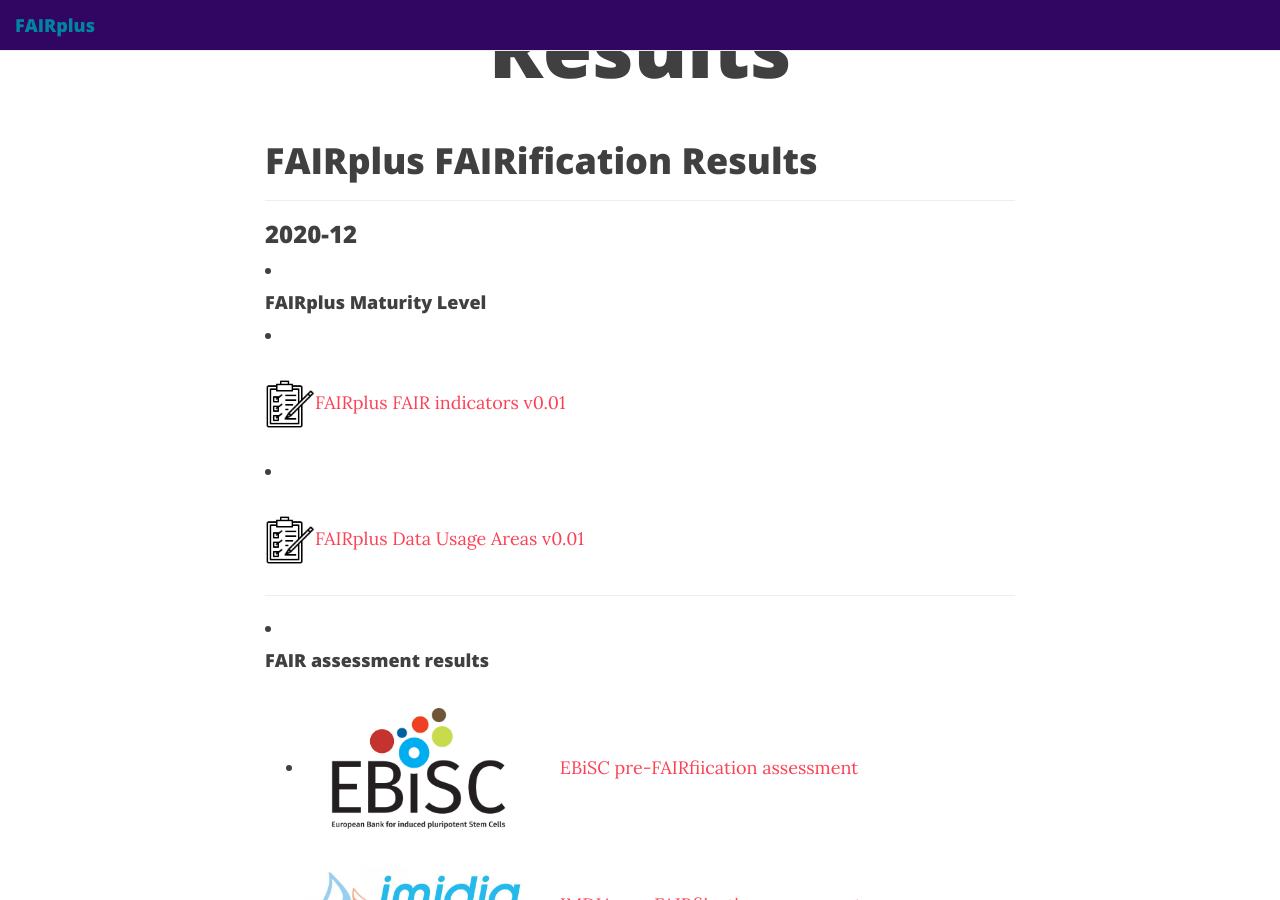
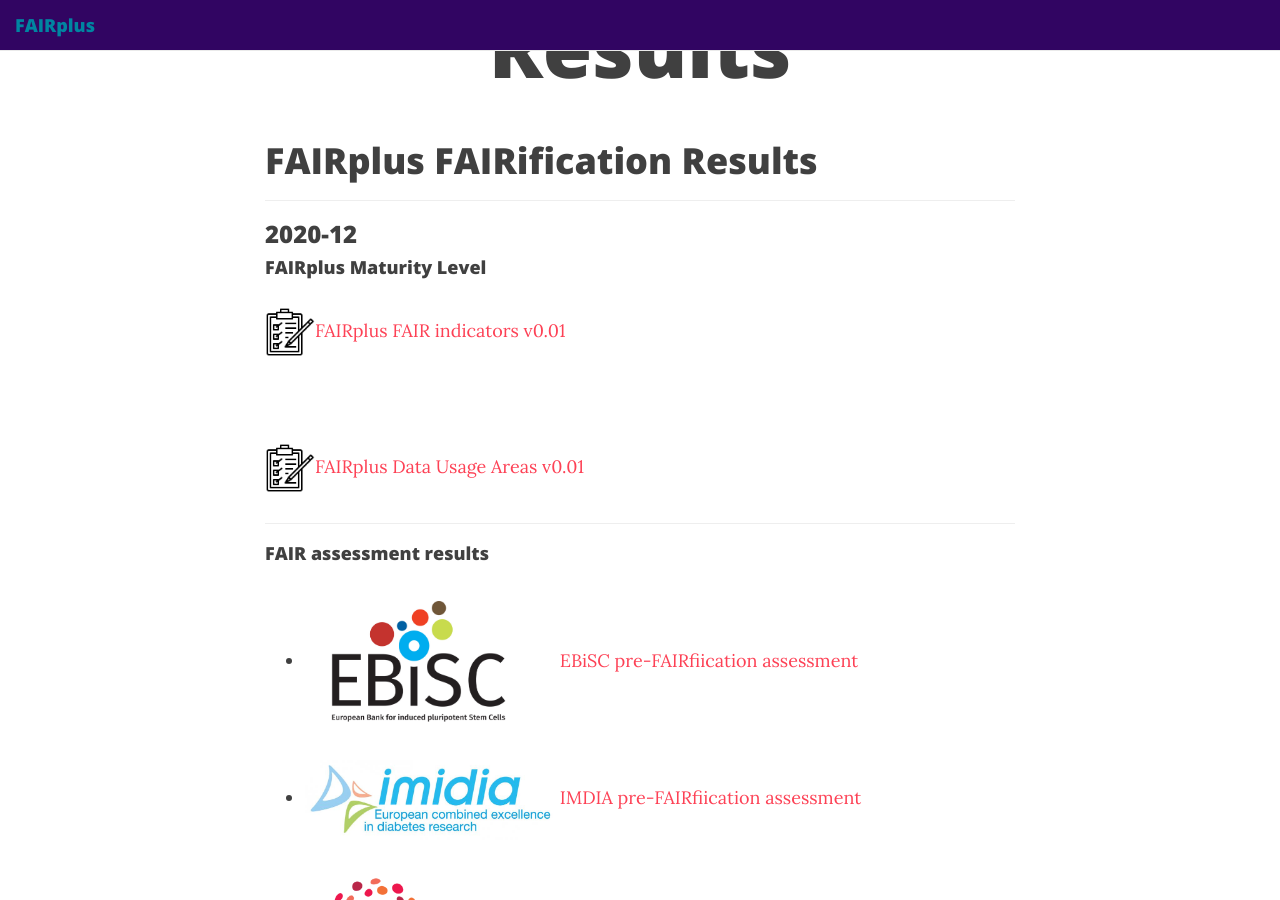
Before and after one commit to FAIRplus/fairification-results, a Jekyll site: the page index.html, which Jekyll copies as it is, in a window 1280 px wide and 900 px high, scrolled down 329 px. Built offline with Jekyll 4.4.1, drawn with Linux system fonts in a browser that asks for light colours; nearby versions of some CDN libraries.

```diff
--- a/_posts/2020-10-11-FAIRplus-data-usage-areas-v0.1.html
+++ b/_posts/2020-10-11-FAIRplus-data-usage-areas-v0.1.html
@@ -24,8 +24,8 @@
 
 <body>
 <h1>FAIRplus Data Usage Areas</h1>
-<p><a href="https://github.com/FAIRplus/CMM/blob/v0.1/docs/Data_Usage_Areas.md">version: v0.01</a></p>
-<p><a href="https://fairplus.github.io/fairification-results/2020-10-11-FAIRplus-indicators-v0.1/">Corresponding FAIR indicators </a></p>
+<p><a href="https://github.com/FAIRplus/CMM/blob/v0.1/docs/Data_Usage_Areas.md">version: v0.1</a></p>
+<p><a href="https://fairplus.github.io/fairification-results/2020-10-11-FAIRplus-indicators-v0.1/">Corresponding FAIR indicators v0.1</a></p>
 
 <div id="readme" class="Box-body readme blob js-code-block-container p-5 p-xl-6 gist-border-0">
     <article class="markdown-body entry-content container-lg" itemprop="text"><h3><a id="user-content-data-usage-areas" class="anchor" aria-hidden="true" href="#data-usage-areas"></a>Data Usage Areas</h3>
--- a/_posts/2020-10-11-FAIRplus-indicators-v0.1.html
+++ b/_posts/2020-10-11-FAIRplus-indicators-v0.1.html
@@ -24,8 +24,8 @@
 
 <body>
 <h1>FAIRplus FAIR indicators</h1>
-<p><a href="https://github.com/FAIRplus/CMM/blob/v0.1/docs/FAIR%2BIndicators.md">version: v0.01</a></p>
-<p><a href="https://fairplus.github.io/fairification-results/2020-10-11-FAIRplus-data-usage-areas-v0.1">Corresponding Data Usage Areas v0.01</a></p>
+<p><a href="https://github.com/FAIRplus/CMM/blob/v0.1/docs/FAIR%2BIndicators.md">version: v0.1</a></p>
+<p><a href="https://fairplus.github.io/fairification-results/2020-10-11-FAIRplus-data-usage-areas-v0.1">Corresponding Data Usage Areas v0.1</a></p>
 </blockquote>
 <p>FAIRplus indicators are designed for measuring data sets compliance
 to Data Usage Areas. One indicator might support more than one Data
--- a/index.html
+++ b/index.html
@@ -178,12 +178,12 @@ se-site-title: true
 <h3 id="2020-12">2020-12</h3>
 
 
-<li><h4>FAIRplus Maturity Level</h4></li>
+<h4>FAIRplus Maturity Level</h4>
 
-<li><p><img src="/fairification-results/img/inspection.png" width="50" /><a href="https://fairplus.github.io/fairification-results/2020-10-11-FAIRplus-indicators-v0.1">FAIRplus FAIR indicators v0.01</a></p></li>
-<li><p><img src="/fairification-results/img/inspection.png" width="50" /><a href="https://fairplus.github.io/fairification-results/2020-10-11-FAIRplus-data-usage-areas-v0.1">FAIRplus Data Usage Areas v0.01</a></p></li>
+<p><img src="/fairification-results/img/inspection.png" width="50" /><a href="https://fairplus.github.io/fairification-results/2020-10-11-FAIRplus-indicators-v0.1">FAIRplus FAIR indicators v0.01</a></p><br>
+<p><img src="/fairification-results/img/inspection.png" width="50" /><a href="https://fairplus.github.io/fairification-results/2020-10-11-FAIRplus-data-usage-areas-v0.1">FAIRplus Data Usage Areas v0.01</a></p>
 <hr>
-<li><h4>FAIR assessment results</h4></li>
+<h4>FAIR assessment results</h4>
 <ul>
   <li>
     <p><img src="/fairification-results/img/ebisc.jpeg" width="250" /> <a href="https://fairplus.github.io/fairification-results/2020-12-13-EBiSC-pre-assessment/">EBiSC pre-FAIRfiication assessment</a></p>
```
